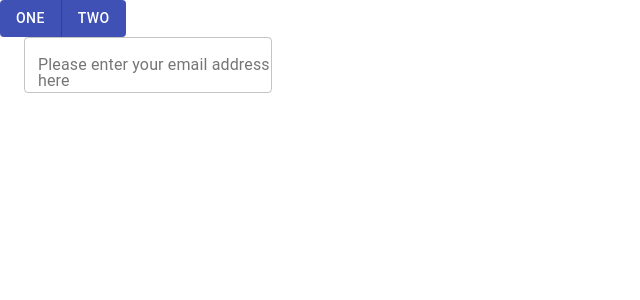
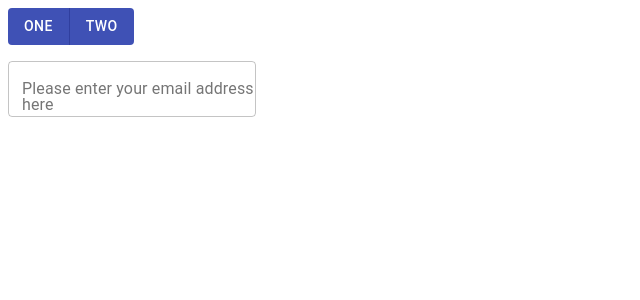
Before and after one commit to OxManny-Dev/counter-app, a React (Create React App) app: page / in a window 1280 px wide. Shown: the top 300 px of the page, without its empty margins (0-640 px from the left). Built offline with nearby package versions, Linux system fonts and the light colour scheme.

Commit message:
Push to master

```diff
--- a/src/App.js
+++ b/src/App.js
@@ -1,11 +1,29 @@
 import { useState } from 'react';
-import { Button, ButtonGroup, Grid } from '@material-ui/core';
+import {
+  Button,
+  ButtonGroup,
+  Grid,
+  makeStyles,
+} from '@material-ui/core';
 import ViewUno from './ViewOne';
 import ViewTwo from './ViewTwo';
+
+const useStyles = makeStyles(() => ({
+  coloredRed: {
+    color: 'magenta',
+    fontSize: '32px',
+  },
+  coloredGreen: {
+    color: 'green',
+    fontSize: '72px',
+  },
+}));
+
 const App = () => {
+  const classes = useStyles();
   const [ currentPage, setCurrentPage ] = useState(1);
   return (
-    <Grid container>
+    <Grid container spacing={2} >
       <Grid item sm={12}>
         <ButtonGroup disableElevation variant="contained" color="primary">
           <Button
@@ -20,7 +38,7 @@ const App = () => {
           </Button>
         </ButtonGroup>
       </Grid>
-      <Grid item sm={12}>
+      <Grid item xs={12}>
         {
           currentPage === 1 ?
             <ViewUno/>
--- a/src/ViewOne.js
+++ b/src/ViewOne.js
@@ -1,20 +1,17 @@
+import { useState } from 'react';
 import TextField from '@material-ui/core/TextField';
-import { Container } from '@material-ui/core';
-
 export const ViewOne = () => {
-
+  const [ todoText, setTodoText ] = useState('');
+  console.log(todoText);
   return (
     <>
-      <Container>
-        <TextField
-          label='Please enter your email address here'
-          variant='outlined'
-        />
-      </Container>
-
+      <TextField
+        label='Please enter your email address here'
+        variant='outlined'
+        value={todoText}
+        onChange={(e) => setTodoText(e.target.value)}
+      />
     </>
   )
 };
-
-
 export default ViewOne;
--- a/src/index.css
+++ /dev/null
@@ -1,13 +0,0 @@
-body {
-  margin: 0;
-  font-family: -apple-system, BlinkMacSystemFont, 'Segoe UI', 'Roboto', 'Oxygen',
-    'Ubuntu', 'Cantarell', 'Fira Sans', 'Droid Sans', 'Helvetica Neue',
-    sans-serif;
-  -webkit-font-smoothing: antialiased;
-  -moz-osx-font-smoothing: grayscale;
-}
-
-code {
-  font-family: source-code-pro, Menlo, Monaco, Consolas, 'Courier New',
-    monospace;
-}
--- a/src/index.js
+++ b/src/index.js
@@ -1,6 +1,5 @@
 import React from 'react';
 import ReactDOM from 'react-dom';
-import './index.css';
 import App from './App';
 import reportWebVitals from './reportWebVitals';
 
```
Also changed, not shown: src/test.js (deleted, +0 -11 lines), src/logo.svg (deleted), 1 other file (tests, documents, lock files or other folders).
